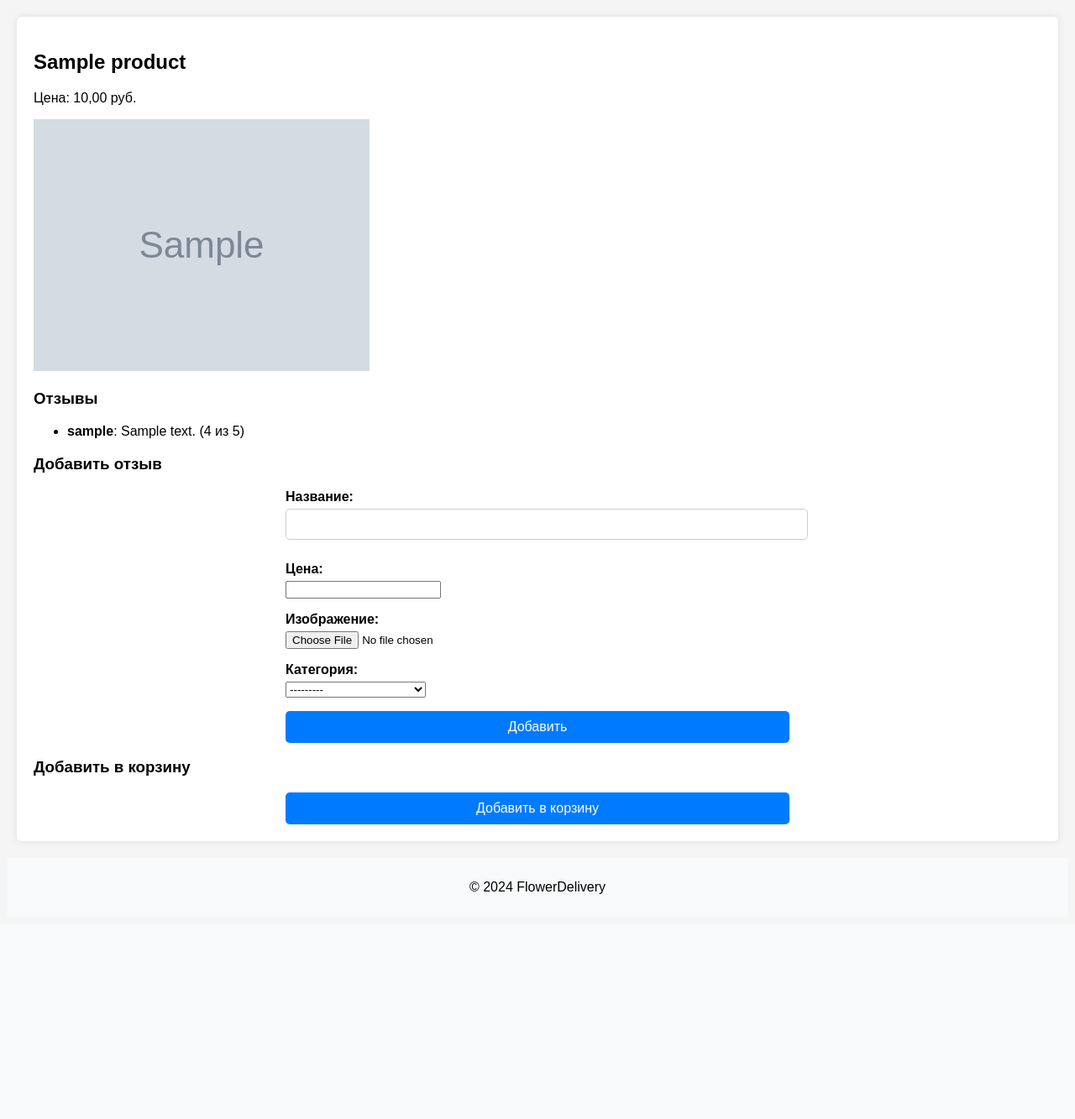
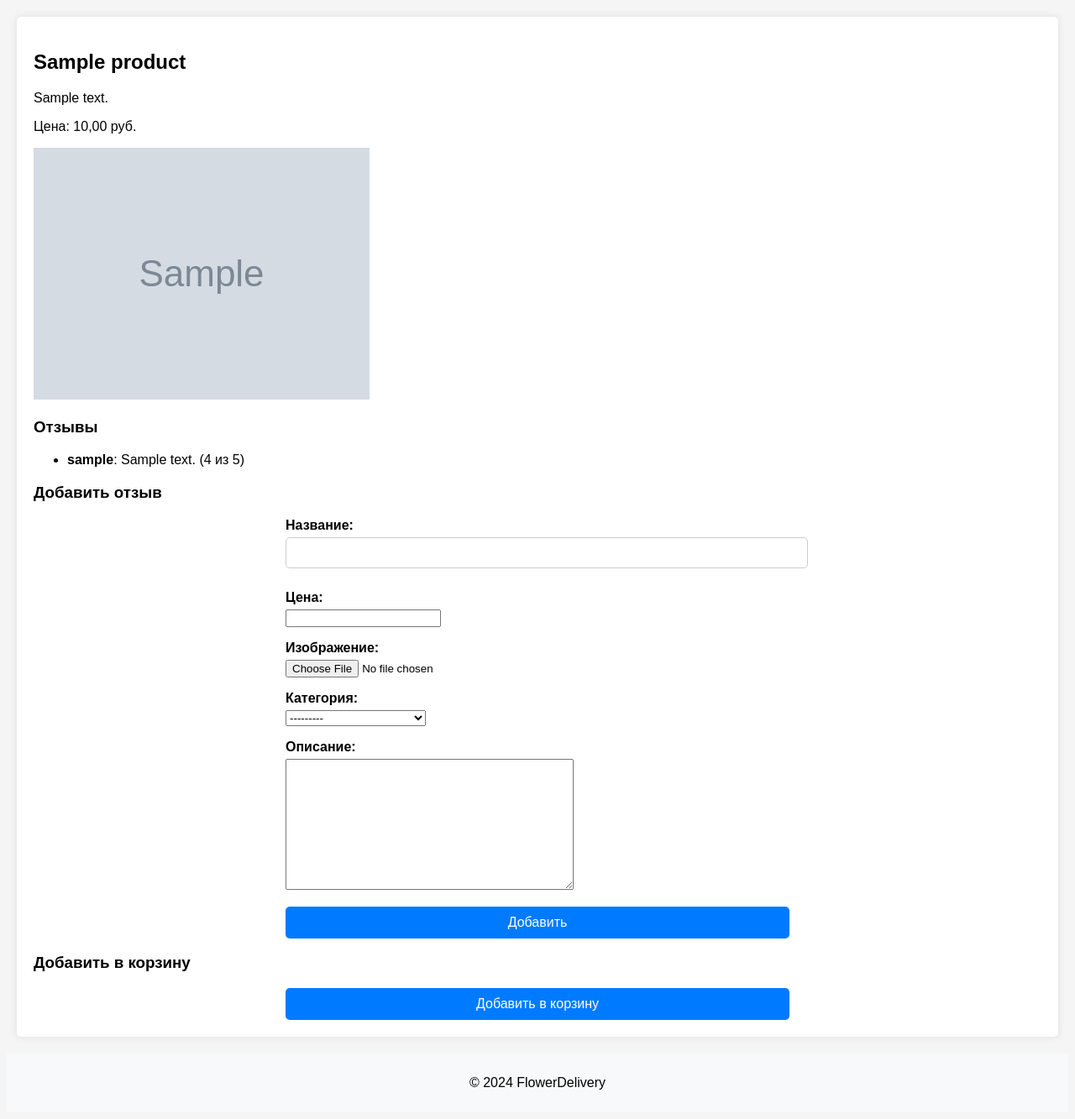
Before and after one commit to MasterVVK/flower_delivery, a Django app: template templates/orders/product_detail.html in a window 1280 px wide. Shown: the part 142-1475 px from the top of the page at 84% size. Before the commit the page ends 1207 px from the top, so only its background shows below. Run offline with Django 5.2, Linux system fonts and the light colour scheme; the template is opened without the code that fills it: values that come from a table or form of the project are taken from there, others are empty; tables that the repository leaves empty hold one stand-in row (values such as "Sample post"); grey boxes marked "Sample" are stand-in pictures; parts of the project's set-up code (start-up, migrations or seed data) failed here and were passed over.

Commit message:
Up descr

```diff
--- a/orders/forms.py
+++ b/orders/forms.py
@@ -4,7 +4,7 @@ from .models import Product, ProductCategory, Order, Review
 class ProductForm(forms.ModelForm):
     class Meta:
         model = Product
-        fields = ['name', 'price', 'image', 'category']
+        fields = ['name', 'price', 'image', 'category', 'description']
 
 class ProductCategoryForm(forms.ModelForm):
     class Meta:
--- a/orders/models.py
+++ b/orders/models.py
@@ -35,6 +35,7 @@ class Product(models.Model):
     price = models.DecimalField(_("Цена"), max_digits=10, decimal_places=2)
     image = models.ImageField(_("Изображение"), upload_to='products/')
     category = models.ForeignKey(ProductCategory, verbose_name=_("Категория"), on_delete=models.CASCADE, related_name='products')
+    description = models.TextField(_("Описание"), blank=True, null=True)
 
     def __str__(self):
         return self.name
--- a/templates/orders/product_detail.html
+++ b/templates/orders/product_detail.html
@@ -4,6 +4,7 @@
 
 {% block content %}
 <h2>{{ product.name }}</h2>
+    <p>{{ product.description }}</p>
 <p>Цена: {{ product.price }} руб.</p>
 <img src="{{ product.image.url }}" alt="{{ product.name }}" style="max-height: 400px; max-width: 400px;">
 <h3>Отзывы</h3>
```
